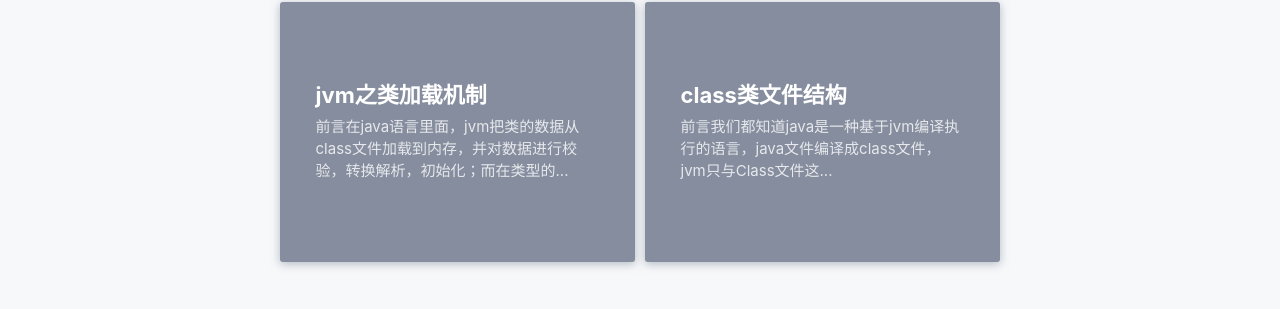
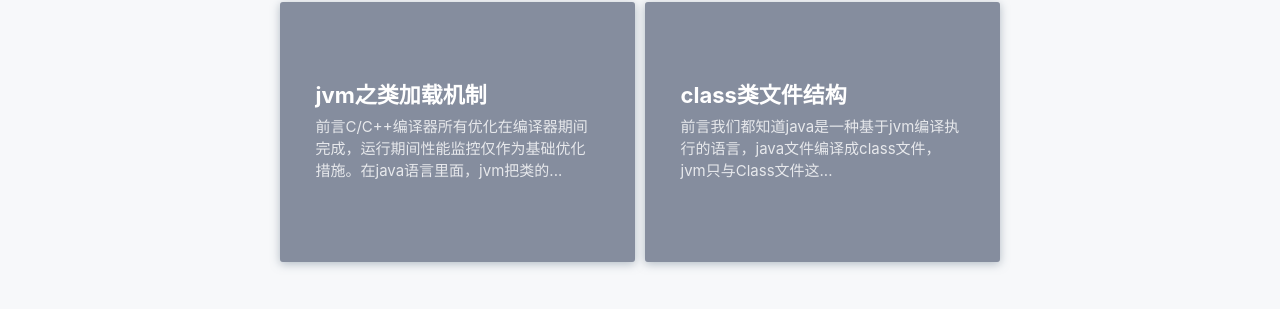
Before and after one commit to gobige/gobige.github.io, a Jekyll site: the page built from _posts/2018-03-26-jvm-bytecode.md, in a window 1280 px wide and 900 px high, scrolled down 2385 px. Shown: the part 462-771 px from the top of the window. Built offline with Jekyll 4.4.1, drawn with Linux system fonts in a browser that asks for light colours; nearby versions of some CDN libraries; a style sheet for code colours, icons or effects is not loaded.

Commit message:
study fight

```diff
--- a/_posts/2018-03-28-class_loading_mechanism.md
+++ b/_posts/2018-03-28-class_loading_mechanism.md
@@ -10,7 +10,7 @@
 ---
 
 # 前言
-在java语言里面，jvm把类的数据从class文件加载到内存，并对数据进行校验，转换解析，初始化；而在类型的加载，连接，初始化过程都是在程序运行期间完成的，这种方式提高了应用程序的灵活性。
+C/C++编译器所有优化在编译器期间完成，运行期间性能监控仅作为基础优化措施。在java语言里面，jvm把类的数据从class文件加载到内存，并对数据进行校验，转换解析，初始化；而在类型的加载，连接，初始化过程都是在程序运行期间完成的，这种方式提高了应用程序的灵活性。
 
 类的生命周期
 ![此处输入图片的描述](http://yatesblog.oss-cn-shenzhen.aliyuncs.com/img/2018-03-19-jvm/35.png)
@@ -58,7 +58,7 @@
 ### 解析
 
 主要是将常量池中**符号引用替换为直接引用**。
-- 符号引用，在类文件结构中存储在表中，描述所引用的目标，跟虚拟机实现的内存布局无关
+- 符号引用，编译时，Java类并不知道所引用类实际地址，在类文件结构中存储在表中，描述所引用的目标，跟虚拟机实现的内存布局无关，包括类和接口，方法，成员变量引用
 - 直接引用：跟虚拟机实现的内存布局有关，引用的目标必定已在内存中。
 
 虚拟机实现根据需求判断是在类加载时进行解析，还是等到被使用前才进行解析。
```
Also changed, not shown: other parts of _posts/2018-03-28-class_loading_mechanism.md (+1 -1 lines), _posts/2018-03-06-jvm-memory-manageAndrececle.md (+1 -1 lines).
